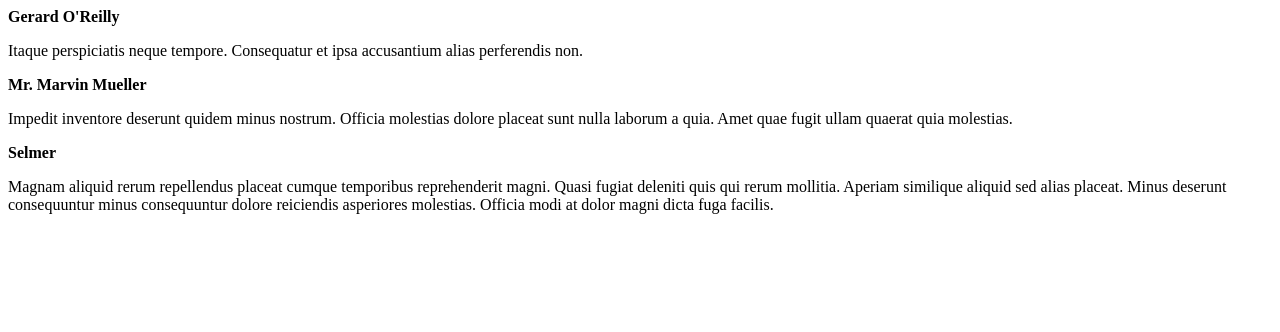
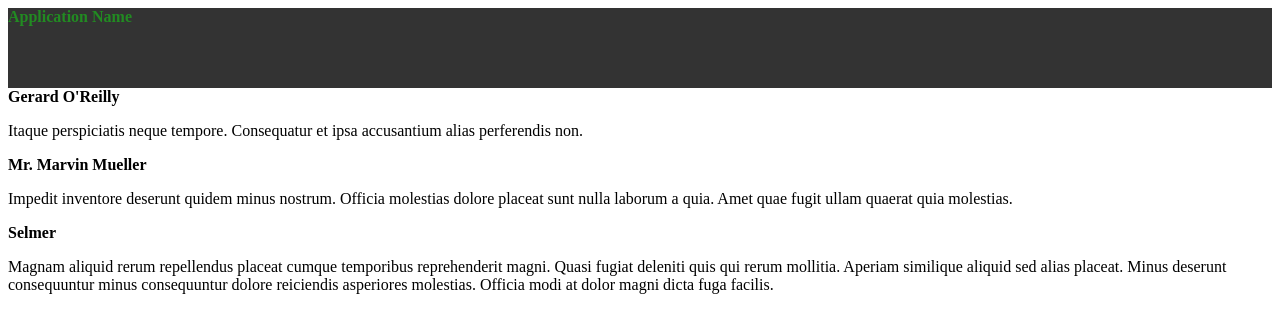
Before and after one commit to andrevberaldo/IGNITE-feed, a React (Vite) app: page / in a window 1280 px wide. Shown: the top 332 px of the page. Built offline with nearby package versions, Linux system fonts and the light colour scheme.

Commit message:
Header component created (temp)

```diff
--- a/src/App.jsx
+++ b/src/App.jsx
@@ -1,3 +1,4 @@
+import { Header } from "./components/Header";
 import { Post } from "./Post";
 import Chance from "./Utils/Chance";
 
@@ -5,6 +6,7 @@
 
   return (
     <>
+    <Header />
       <Post
         author={Chance.fullName()}
         content={Chance.content(2)}
--- /dev/null
+++ b/src/components/Header.jsx
@@ -0,0 +1,9 @@
+import styles from './Header.module.css';
+
+export function Header(props) {
+    return (
+        <header className={styles.header}>
+            <strong>Application Name</strong>
+        </header>
+    )
+}
--- /dev/null
+++ b/src/components/Header.module.css
@@ -0,0 +1,5 @@
+.header {
+    background-color: #333;
+    height: 80px;
+    color: forestgreen;
+}
```
